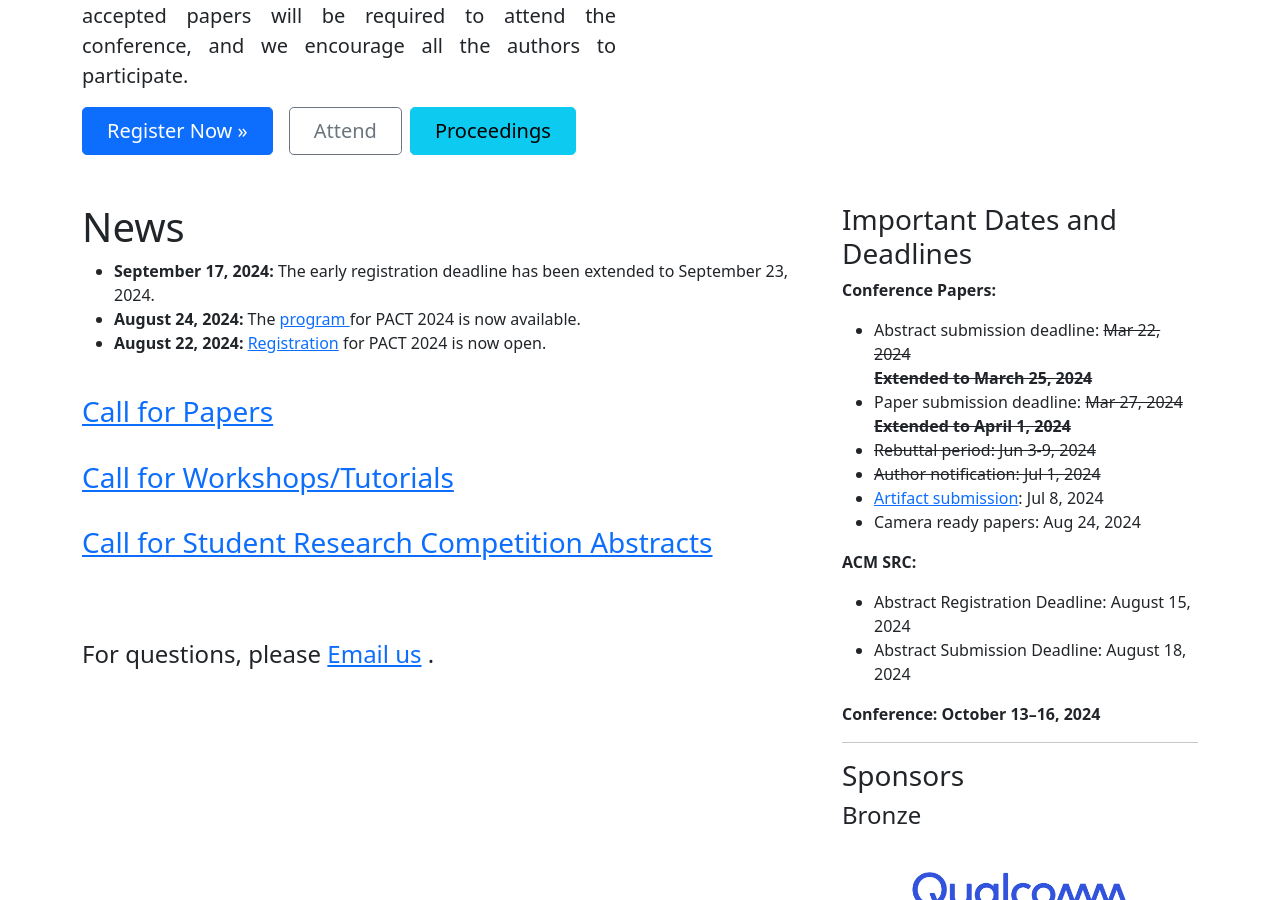
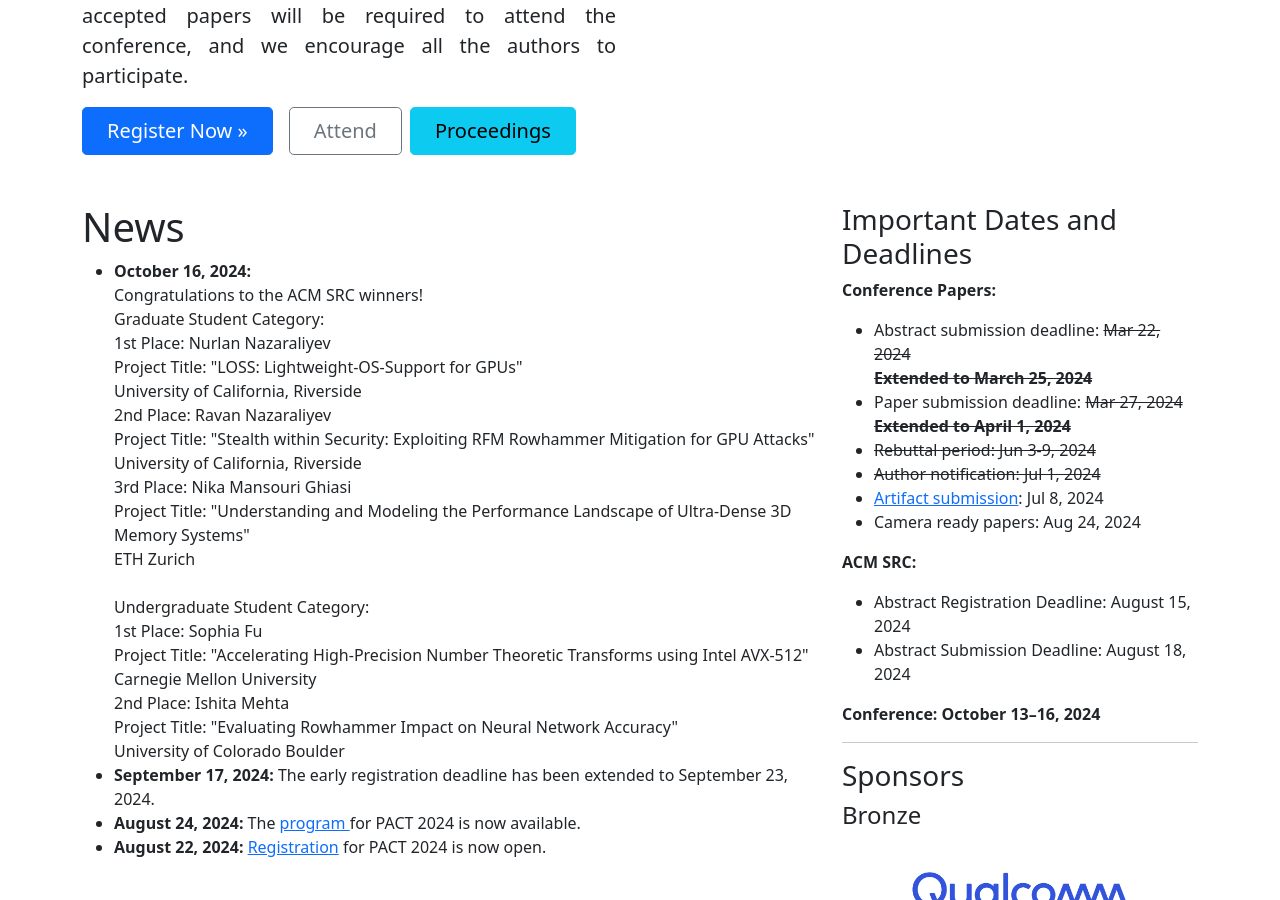
Before and after one commit to pact2024/pact2024.github.io, a Jekyll site: the page built from index.html, in a window 1280 px wide and 900 px high, scrolled down 638 px. Built offline with Jekyll 4.4.1, drawn with Linux system fonts in a browser that asks for light colours.

Commit message:
Update index_news.html

```diff
--- a/_includes/index_news.html
+++ b/_includes/index_news.html
@@ -1,6 +1,29 @@
 <h1>News</h1>
 
 <ul>
+
+    <li>
+        <b>October 16, 2024: </b><br/>
+        Congratulations to the ACM SRC winners! <br/>
+Graduate Student Category: <br/>
+1st Place: Nurlan Nazaraliyev  <br/>
+Project Title: "LOSS: Lightweight-OS-Support for GPUs"  <br/>
+University of California, Riverside <br/>
+2nd Place: Ravan Nazaraliyev  <br/>
+Project Title: "Stealth within Security: Exploiting RFM Rowhammer Mitigation for GPU Attacks"  <br/>
+University of California, Riverside <br/>
+3rd Place: Nika Mansouri Ghiasi  <br/>
+Project Title: "Understanding and Modeling the Performance Landscape of Ultra-Dense 3D Memory Systems"  <br/>
+ETH Zurich <br/>
+<br/>
+Undergraduate Student Category: <br/>
+1st Place: Sophia Fu  <br/>
+Project Title: "Accelerating High-Precision Number Theoretic Transforms using Intel AVX-512"  <br/>
+Carnegie Mellon University <br/>
+2nd Place: Ishita Mehta  <br/>
+Project Title: "Evaluating Rowhammer Impact on Neural Network Accuracy"  <br/>
+University of Colorado Boulder <br/>
+    </li>
 
     <li>
         <b>September 17, 2024:</b>
```
